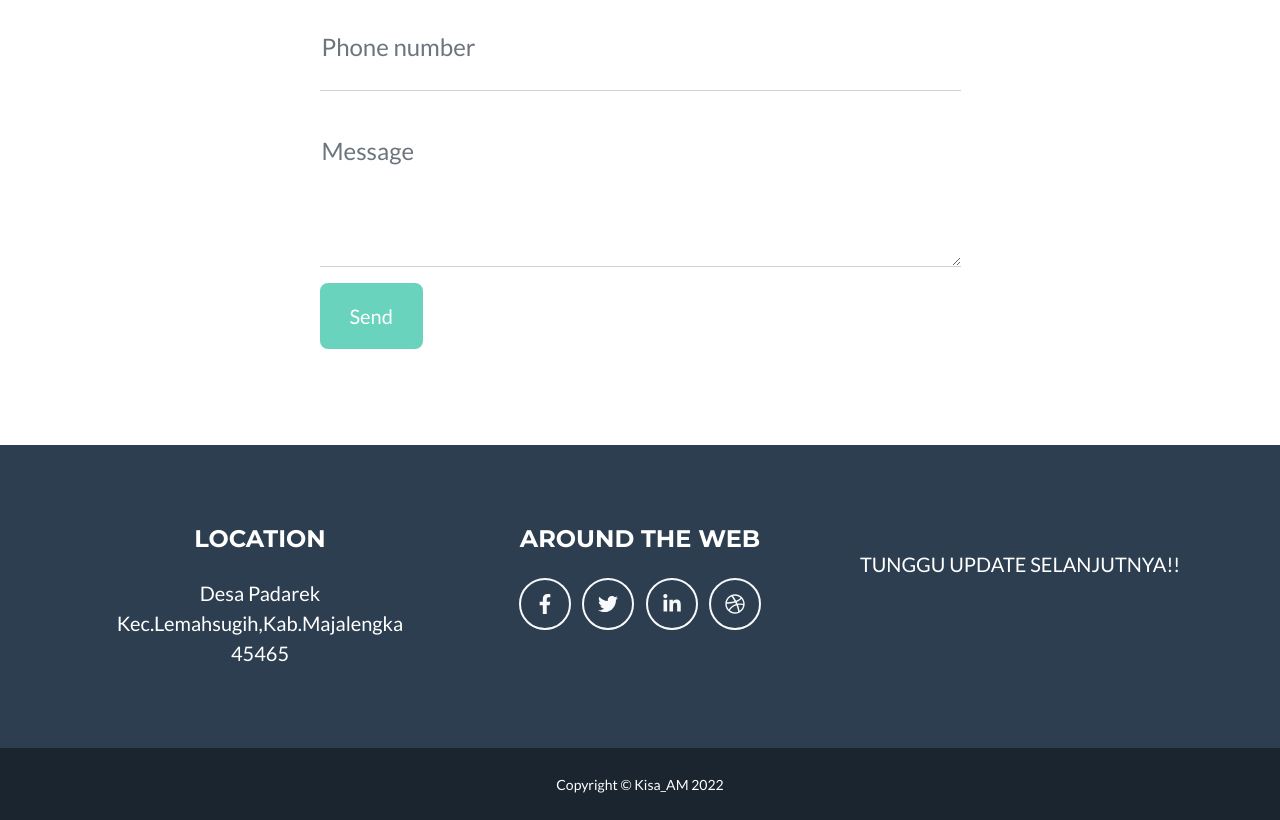
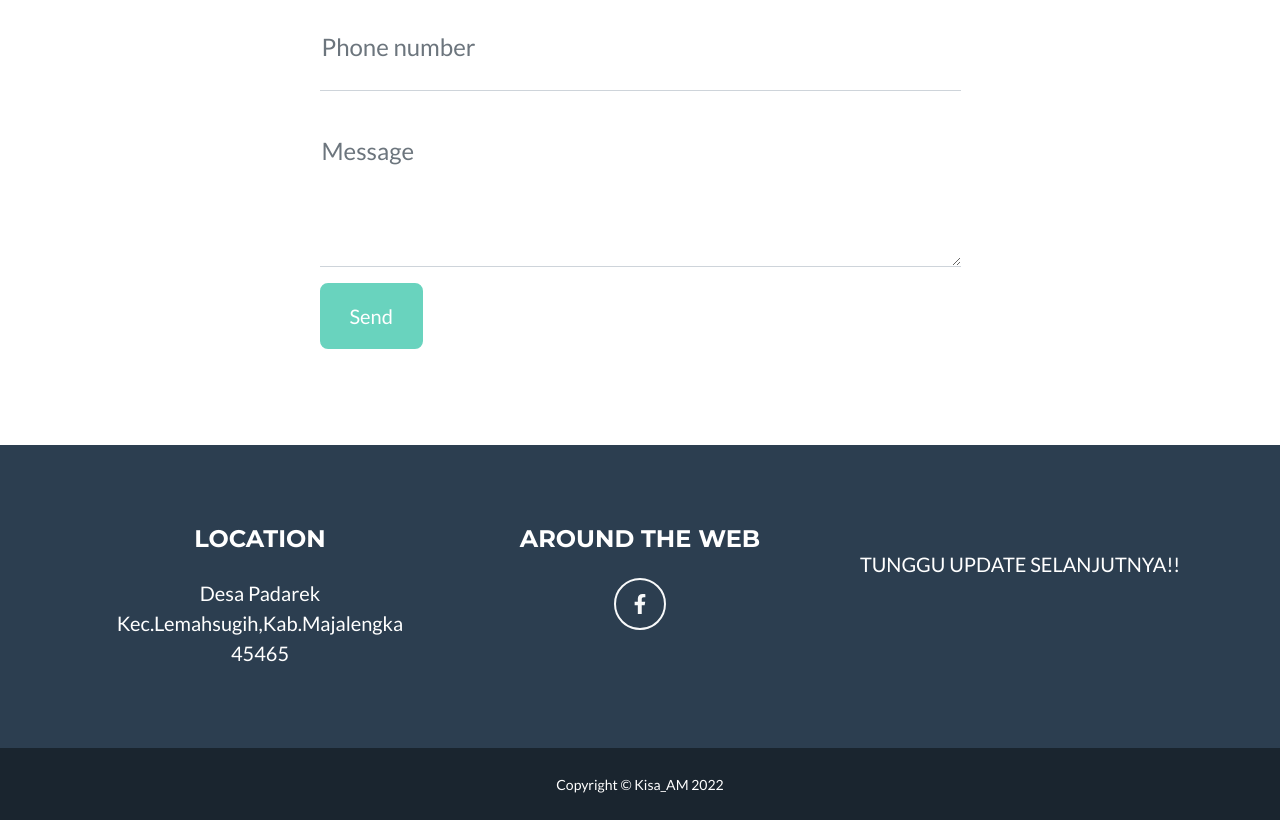
Before and after one commit to Kisaasiamalik/Project, a plain HTML site: page index.html in a window 1280 px wide. Shown: the part 2677-3497 px from the top of the page. Drawn offline with nearby package versions, Linux system fonts and the light colour scheme.

Commit message:
Update index.html

```diff
--- a/index.html
+++ b/index.html
@@ -237,9 +237,7 @@
                     <div class="col-lg-4 mb-5 mb-lg-0">
                         <h4 class="text-uppercase mb-4">Around the Web</h4>
                         <a class="btn btn-outline-light btn-social mx-1" href="https://www.facebook.com/kisa.asiam.3 "><i class="fab fa-fw fa-facebook-f"></i></a>
-                        <a class="btn btn-outline-light btn-social mx-1" href="#!"><i class="fab fa-fw fa-twitter"></i></a>
-                        <a class="btn btn-outline-light btn-social mx-1" href="#!"><i class="fab fa-fw fa-linkedin-in"></i></a>
-                        <a class="btn btn-outline-light btn-social mx-1" href="#!"><i class="fab fa-fw fa-dribbble"></i></a>
+
                     </div>
                     <!-- Footer About Text-->
                     <div class="col-lg-4">
```
